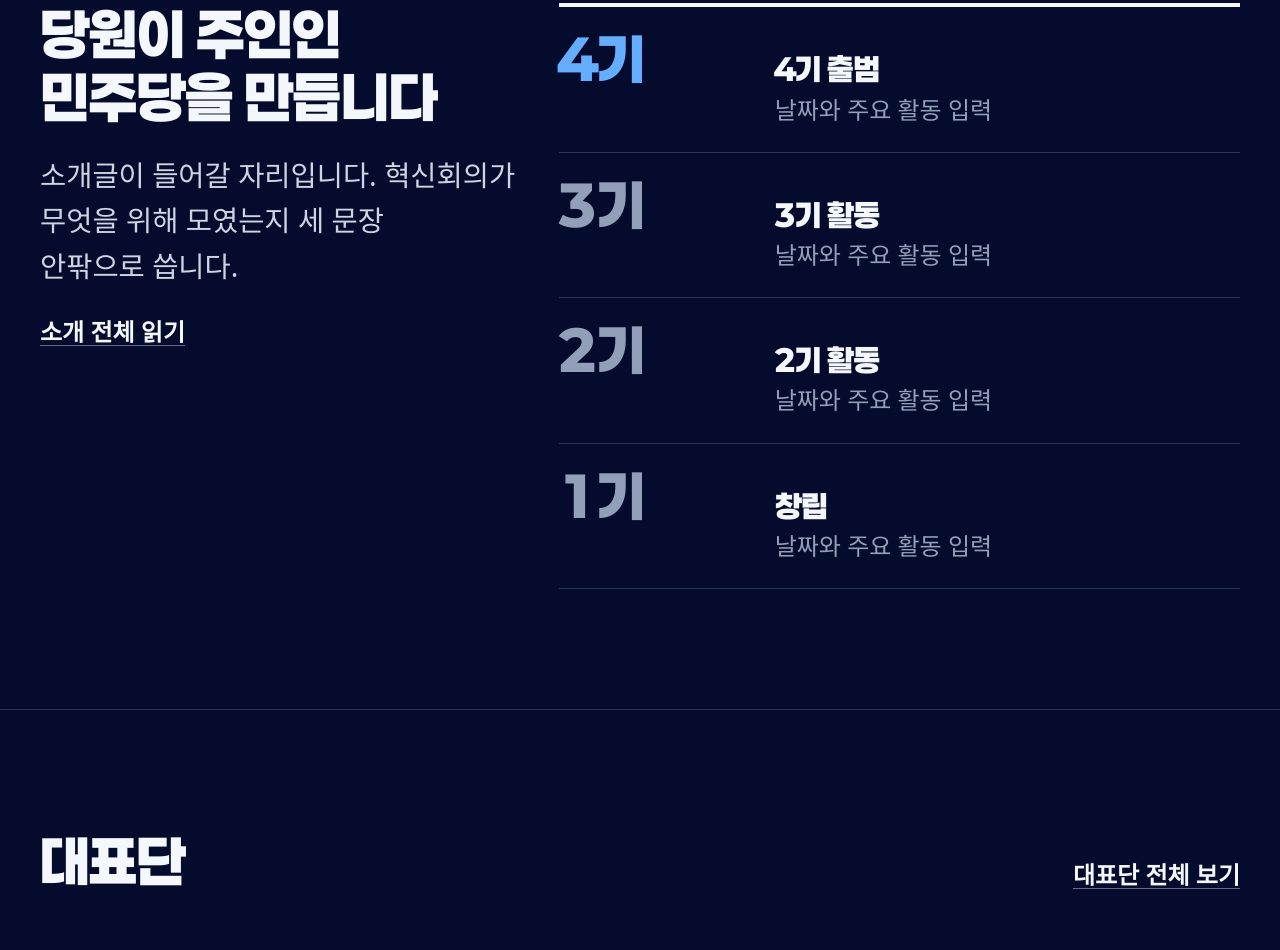
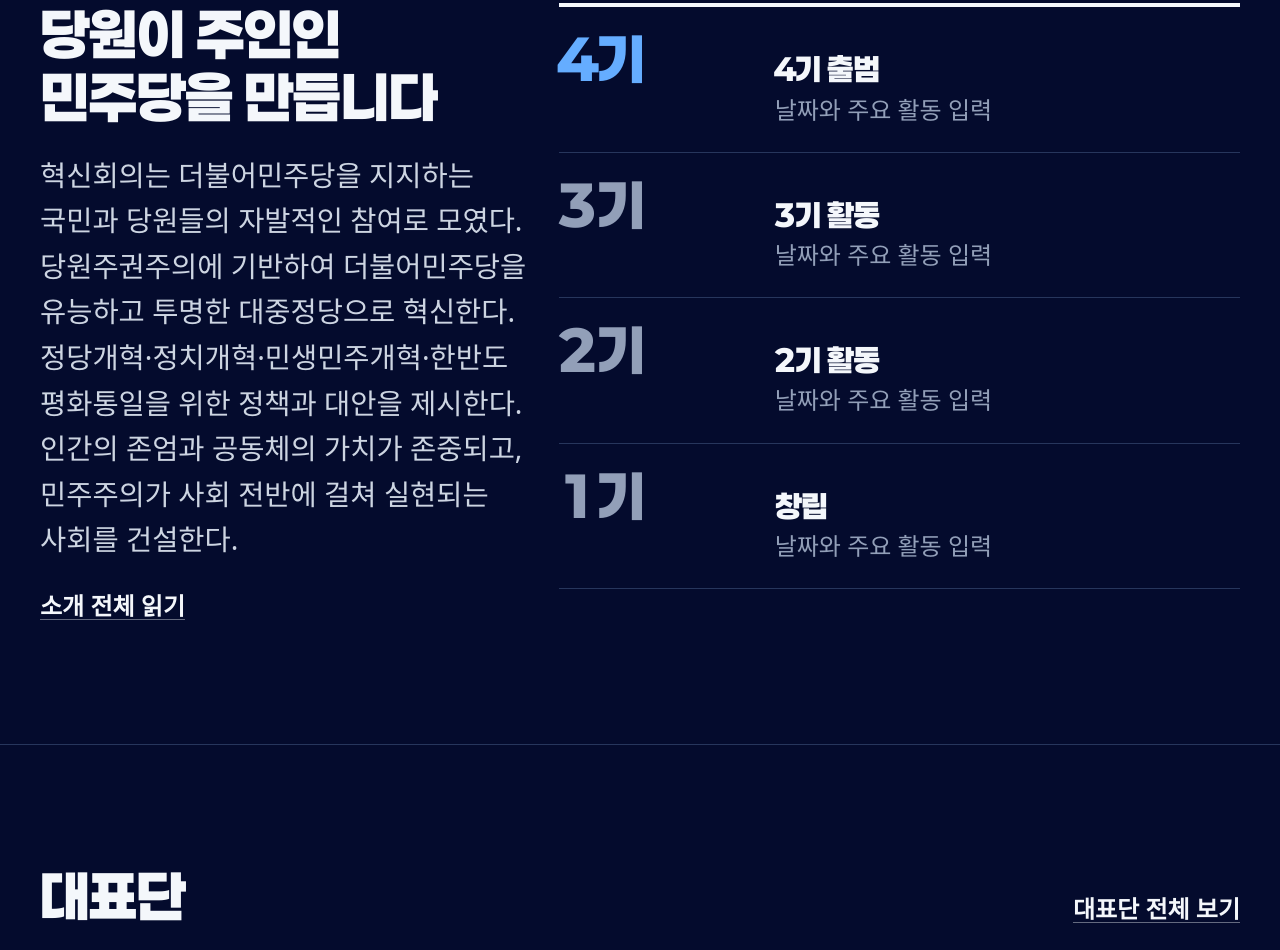
Before and after one commit to bvnm9979-creator/hs4-homepage, a plain HTML site: page 시안/index.html in a window 1280 px wide. Shown: the part 1754-2704 px from the top of the page. Drawn offline with Linux system fonts and the light colour scheme; a web font is replaced by a local one.

Commit message:
v16: 소개글 정관 축약 4문장

```diff
--- a/시안/index.html
+++ b/시안/index.html
@@ -109,7 +109,10 @@
     <div class="container about">
       <div class="about__lead">
         <h2 id="about-h">당원이 주인인 민주당을 만듭니다</h2>
-        <p>소개글이 들어갈 자리입니다. 혁신회의가 무엇을 위해 모였는지 세 문장 안팎으로 씁니다.</p>
+        <p>혁신회의는 더불어민주당을 지지하는 국민과 당원들의 자발적인 참여로 모였다.<br>
+        당원주권주의에 기반하여 더불어민주당을 유능하고 투명한 대중정당으로 혁신한다.<br>
+        정당개혁·정치개혁·민생민주개혁·한반도 평화통일을 위한 정책과 대안을 제시한다.<br>
+        인간의 존엄과 공동체의 가치가 존중되고, 민주주의가 사회 전반에 걸쳐 실현되는 사회를 건설한다.</p>
         <a class="more" href="#about">소개 전체 읽기</a>
       </div>
       <ol class="record" aria-label="연혁">
```
Also changed, not shown: 시안C/index.html (+4 -1 lines).
